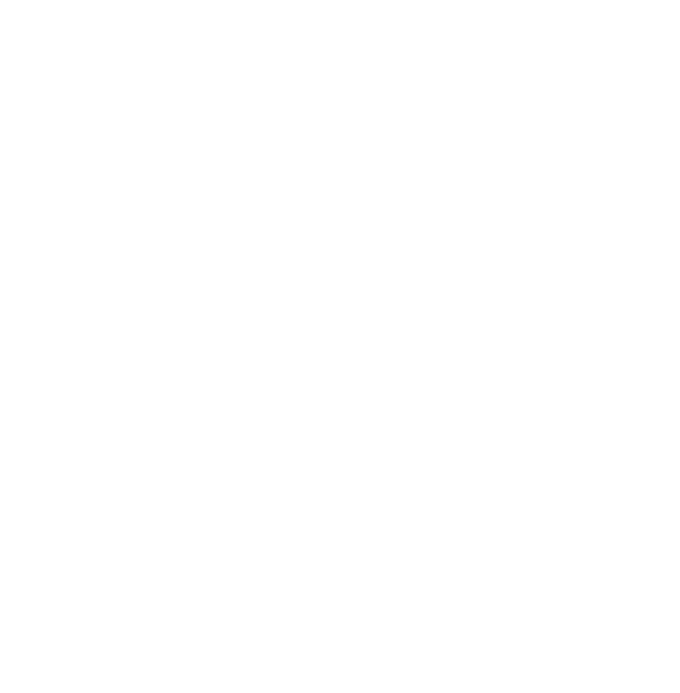
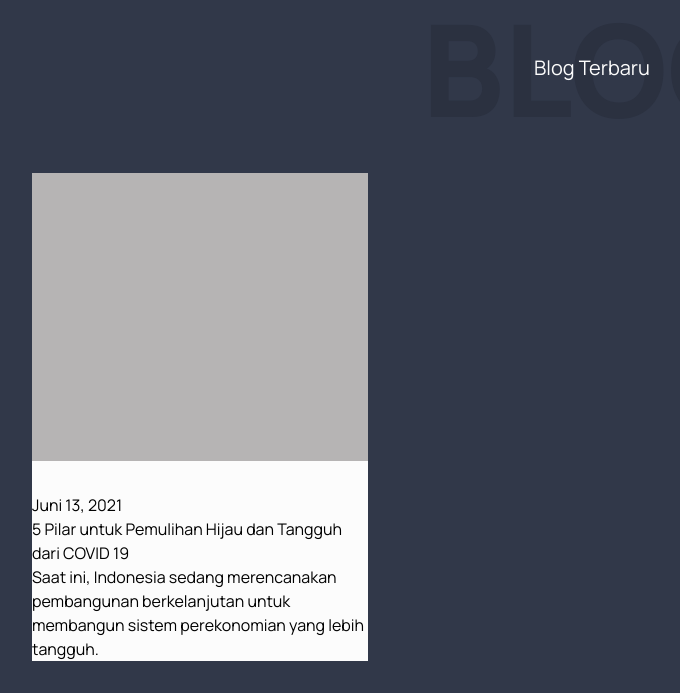
Before and after one commit to robbyawaldi/ari-co-lawyers, a Next.js app in the folder web/: page / in a window 1280 px wide. Shown: the part 3299-3992 px from the top of the page, without its empty margins (48-728 px from the left). Before the commit the page ends 3128 px from the top, so only its background shows below. Built offline with nearby package versions, Linux system fonts and the light colour scheme.

Commit message:
add home section template

```diff
--- /dev/null
+++ b/web/components/atoms/BlogCard.tsx
@@ -0,0 +1,17 @@
+import React from 'react'
+import styles from '../../styles/atoms/BlogCard.module.css'
+
+interface BlogCardProps {
+
+}
+
+export const BlogCard: React.FC<BlogCardProps> = ({ }) => {
+    return (
+        <div className={styles.body}>
+            <div className={styles.img}></div>
+            <div>Juni 13, 2021</div>
+            <h1>5 Pilar untuk Pemulihan Hijau dan Tangguh dari COVID 19</h1>
+            <p>Saat ini, Indonesia sedang merencanakan pembangunan berkelanjutan untuk membangun sistem perekonomian yang lebih tangguh.</p>
+        </div>
+    );
+}
--- /dev/null
+++ b/web/components/molecules/HomeBlog.tsx
@@ -0,0 +1,21 @@
+import React from 'react'
+import { HomeSection } from '../templates/HomeSection';
+import { Section } from '../templates/Section';
+import styles from '../../styles/molecules/HomeBlog.module.css'
+import { BlogCard } from '../atoms/BlogCard';
+
+interface HomeBlogProps {
+
+}
+
+export const HomeBlog: React.FC<HomeBlogProps> = ({ }) => {
+    return (
+        <Section isFull={false}>
+            <HomeSection backgroundTitle="BLOG" title="Blog Terbaru">
+                <div className={styles.body}>
+                    <BlogCard />
+                </div>
+            </HomeSection>
+        </Section>
+    );
+}
--- a/web/components/molecules/HomeTeam.tsx
+++ b/web/components/molecules/HomeTeam.tsx
@@ -1,4 +1,5 @@
 import React from 'react'
+import { HomeSection } from '../templates/HomeSection';
 import { Section } from '../templates/Section';
 import styles from '../../styles/molecules/HomeTeam.module.css'
 import { HomeLawyer } from '../atoms/HomeLawyer';
@@ -10,14 +11,13 @@
 export const HomeTeam: React.FC<HomeTeamProps> = ({ }) => {
     return (
         <Section isFull={false}>
-            <div className={styles.body}>
-                <h4>Pengacara Kami</h4>
-                <div>
+            <HomeSection backgroundTitle="TEAM" title="Pengacara Kami">
+                <div className={styles.body}>
                     <HomeLawyer name="Ichsan Saputro, S.H" />
                     <HomeLawyer name="Mohammad Azhari, S.H., C.P.C.L.E" />
                     <HomeLawyer name="Farah Dewi Utami, S.H" />
                 </div>
-            </div>
+            </HomeSection>
         </Section>
     );
 }
--- a/web/components/organisms/HomeMiddle.tsx
+++ b/web/components/organisms/HomeMiddle.tsx
@@ -3,6 +3,7 @@
 import styles from '../../styles/organisms/HomeMiddle.module.css'
 import { HomeTeam } from '../molecules/HomeTeam';
 import { HomeCounter } from '../molecules/HomeCounter';
+import { HomeBlog } from '../molecules/HomeBlog';
 
 interface HomeMiddleProps {
 }
@@ -13,6 +14,7 @@
             <HomeServices />
             <HomeTeam />
             <HomeCounter />
+            <HomeBlog />
         </div>
     );
 }
--- /dev/null
+++ b/web/components/templates/HomeSection.tsx
@@ -0,0 +1,24 @@
+import React from 'react'
+import styles from '../../styles/templates/HomeSection.module.css'
+
+interface HomeSectionProps {
+    backgroundTitle: string
+    title: string
+}
+
+export const HomeSection: React.FC<HomeSectionProps> = ({ backgroundTitle, title, children }) => {
+    return (
+        <div className={styles.body}>
+            <style dangerouslySetInnerHTML={{
+                __html: [
+                    '.title:before {',
+                    `content: "${backgroundTitle}";`,
+                    '}'
+                ].join('\n')
+            }}>
+            </style>
+            <h4 className="title">{title}</h4>
+            {children}
+        </div>
+    );
+}
--- /dev/null
+++ b/web/styles/atoms/BlogCard.module.css
@@ -0,0 +1,17 @@
+.body {
+    width: min(21rem, 90vw);
+    display: flex;
+    flex-direction: column;
+    background-color: var(--clr-f-white);
+}
+
+.body > :first-child {
+    width: 100%;
+    height: 18rem;
+    background-color: var(--clr-f-primary);
+    margin-bottom: 2rem;
+}
+
+.body > :not(:nth-child()) {
+    margin-bottom: 1rem;
+}
--- /dev/null
+++ b/web/styles/molecules/HomeBlog.module.css
@@ -0,0 +1,3 @@
+.body {
+
+}
--- a/web/styles/molecules/HomeTeam.module.css
+++ b/web/styles/molecules/HomeTeam.module.css
@@ -1,37 +1,9 @@
 .body {
-    margin-top: 12rem;
-    height: 38rem;
-    display: flex;
-    flex-direction: column;
-    justify-content: space-between;
-}
-
-.body>h4 {
-    position: relative;
-    color: var(--clr-f-white);
-    text-align: center;
-    font-size: var(--fs-xl);
-    z-index: 1;
-}
-
-.body>h4::before {
-    content: 'TEAM';
-    font-size: 8rem;
-    font-weight: 800;
-    color: var(--clr-bg-secondary);
-    position: absolute;
-    top: 50%;
-    left: 50%;
-    transform: translate(-50%, -50%);
-    z-index: -1;
-}
-
-.body>div {
     display: flex;
     justify-content: space-between;
     width: 100%;
 }
 
-.body>div :nth-child(even) {
+.body> :nth-child(even) {
     transform: translateY(-1.5rem);
 }
--- /dev/null
+++ b/web/styles/templates/HomeSection.module.css
@@ -0,0 +1,26 @@
+.body {
+    margin-top: 12rem;
+    height: 38rem;
+    display: flex;
+    flex-direction: column;
+    justify-content: space-between;
+}
+
+.body>h4 {
+    position: relative;
+    color: var(--clr-f-white);
+    text-align: center;
+    font-size: var(--fs-xl);
+    z-index: 1;
+}
+
+.body>h4::before {
+    font-size: 8rem;
+    font-weight: 800;
+    color: var(--clr-bg-secondary);
+    position: absolute;
+    top: 50%;
+    left: 50%;
+    transform: translate(-50%, -50%);
+    z-index: -1;
+}
```
